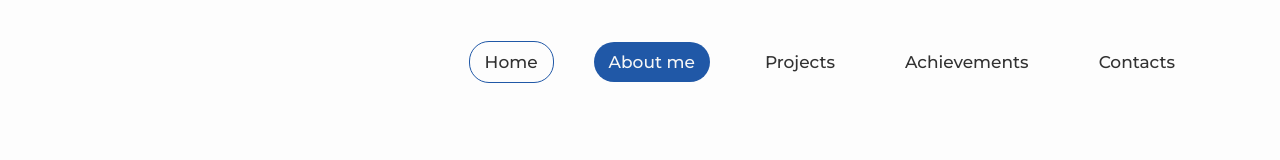
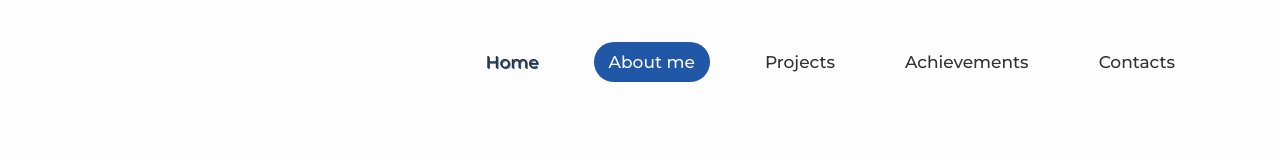
Before and after one commit to DuyTek/Portfolio-HTML-CSS, a plain HTML site: page about.html in a window 1280 px wide. In both pictures the pointer is over the link "Home". Shown: the top 160 px of the page. Drawn offline with Linux system fonts and the light colour scheme.

Commit message:
modified navbar

```diff
--- a/main.css
+++ b/main.css
@@ -75,7 +75,7 @@
 
 .intro-page-btn:hover {
     border-radius: 20px;
-    border: 1px solid #2058a7;
+    text-shadow: 1px 1px #2058a7;
     font-style: normal;
     text-decoration: none;
     cursor: pointer;
```
